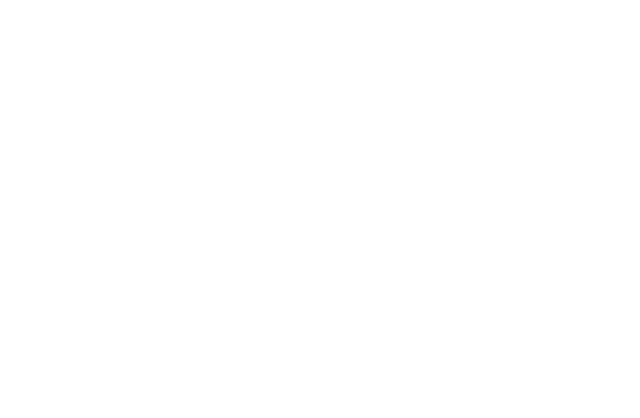
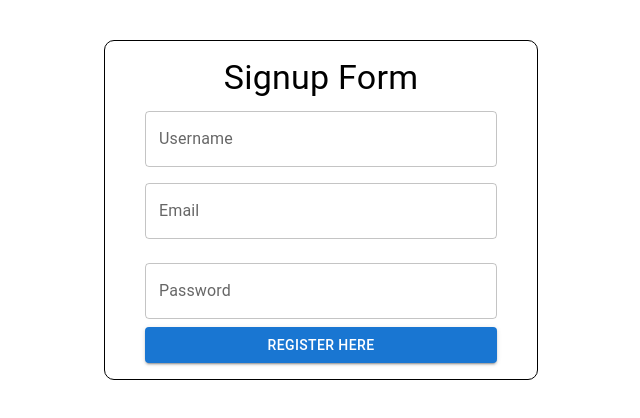
Before and after one commit to 01Hari01/reacthandson, a React (Create React App) app: page /signup in a window 1280 px wide. Before the commit this address had no page. Shown: the top 418 px of the page, without its empty margins (319-959 px from the left). Built offline with nearby package versions, Linux system fonts and the light colour scheme.

Commit message:
adding signin feature using firebase

```diff
--- a/src/App.js
+++ b/src/App.js
@@ -3,6 +3,8 @@ import { BrowserRouter as Router, Routes, Route } from 'react-router-dom';
 import Home from './components/pages/Home';
 import About from "./components/pages/Search/About";
 import Navbar from "./components/Navbar/Navbar";
+import Login from "./components/pages/Login/Login";
+import Signup from "./components/pages/Login/Signup";
 
 
 function App() {
@@ -12,6 +14,8 @@ function App() {
                 <Route path="/" element={<Navbar />} />
                 <Route path="/about" element={<About />} />
                 <Route path="/home" element={<Home />} />
+                <Route path="/login" element={<Login />} />
+                <Route path="/signup" element={<Signup />} />
             </Routes>
         </Router>
     );
--- /dev/null
+++ b/src/components/pages/Login/Login.js
@@ -0,0 +1,83 @@
+import React, {useState} from 'react';
+import {useForm} from "react-hook-form";
+import {Container, InputLabel, TextField, Box, Button, Typography} from "@mui/material";
+import {auth} from "./firebase"
+import styled from "styled-components";
+import {useNavigate} from "react-router-dom";
+
+
+const Login=()=> {
+    const [loading,setLoading]=useState(false);
+    const {register,handleSubmit}=useForm();
+    const history=useNavigate();
+    const onSubmit=async (data)=>{
+        setLoading(true);
+        try{
+            const {email,password}=data;
+            await auth.signInWithEmailAndPassword(email,password);
+            history.push('/');
+            console.log(email,password);
+            setLoading(false)
+
+        }
+        catch (error){
+            console.log(error,loading);
+        }
+    }
+
+    return (
+        <>
+            <Box sx={{
+                display: 'flex',
+                flexDirection: 'column',
+                alignItems: 'center',
+                justifyContent: 'center',
+                height: '100vh',
+                width: '100vw',
+            }}>
+                <Box
+                    sx={{
+                        border: '1px solid black',
+                        borderRadius: '10px',
+                        padding: '1rem',
+                        maxWidth: '400px',
+                        margin: 'auto',
+                        marginTop: '2rem',
+                        backgroundColor: 'white',
+                    }}
+                >
+                    <Container component="main" maxWidth="xs">
+                        <Typography variant="h4" component="h1" gutterBottom>Login Here</Typography>
+                        <form onSubmit={handleSubmit(onSubmit)}>
+                            <InputLabel>Email:</InputLabel>
+                            <TextField
+                                fullWidth
+                                variant="outlined"
+                                margin="normal"
+                                {...register('email')}
+                                type="email"
+                                label="Please provide your email address"
+                            />
+                            <InputLabel>Password:</InputLabel>
+                            <TextField
+                                fullWidth
+                                variant="outlined"
+                                type="password"
+                                margin="normal"
+                                {...register('password')}
+                                label="Enter your password"
+                            /><br/>
+                            <Button fullWidth varinat="contained" color="primary" type="submit" disabled={loading}>Sign In</Button>
+                        </form>
+                    </Container>
+
+                </Box>
+
+
+            </Box>
+
+        </>
+    );
+}
+
+export default Login;
--- /dev/null
+++ b/src/components/pages/Login/Signup.js
@@ -0,0 +1,91 @@
+import {Box, Button, Container, TextField, Typography} from "@mui/material";
+import {useState} from "react";
+import {useForm} from "react-hook-form";
+import  {auth} from "./firebase";
+
+
+const Signup=()=>{
+    const [loading,setLoading]=useState(false);
+    const {register, handleSubmit} = useForm();
+    const onSignup=async(data)=>{
+        setLoading(true);
+        try{
+            const userCredential=await auth.createUserWithEmailAndPassword(
+                data.email,
+                data.password
+            );
+            const user=userCredential.user;
+            await user.sendEmailVerification();
+            await user.updateProfile({
+                displayName: data.username
+            });
+            console.log(user);
+
+        }
+        catch (error) {
+            console.log("error",error);
+        }
+        finally{
+            setLoading(false);
+        }
+    }
+
+
+
+    return(
+        <>
+            <Box
+                sx={{
+                    display: 'flex',
+                    flexDirection: 'column',
+                    justifyContent: 'center',
+                    alignItems: 'center',
+                    width: '100%',
+
+                }}>
+                <Box sx={{
+                    border: '1px solid black',
+                    borderRadius: '10px',
+                    padding: '1rem',
+                    maxWidth: '400px',
+                    margin: 'auto',
+                    marginTop: '2rem',
+                    backgroundColor: 'white',
+
+                }}>
+                    <Typography sx={{textAlign:"center"}} variant="h4" component="h2" gutterBottom>Signup Form</Typography>
+                    <Container>
+                        <form onSubmit={handleSubmit(onSignup)}>
+                        <TextField
+                            fullWidth
+                            name="username"
+                            label="Username"
+                            variant="outlined"
+                            {...register("username")}
+                        />
+                        <TextField
+                            fullWidth
+                            name="email"
+                            type="email"
+                            label="Email"
+                            {...register("email")}
+                            variant="outlined"
+                            margin="normal"
+                            />
+                        <TextField
+                            fullWidth
+                            name="password"
+                            type="password"
+                            label="Password"
+                            {...register("password")}
+                            variant="outlined"
+                            margin="normal"
+                            />
+                        <Button fullWidth variant="contained" color="primary" type="submit" disabled={loading}>Register here</Button>
+                        </form>
+                    </Container>
+                </Box>
+            </Box>
+    </>)
+}
+export default Signup;
--- /dev/null
+++ b/src/components/pages/Login/firebase.js
@@ -0,0 +1,16 @@
+import { initializeApp } from "firebase/app";
+import { getAuth, createUserWithEmailAndPassword } from "firebase/auth";
+import { getFirestore } from "firebase/firestore";
+
+const firebaseApp = initializeApp({
+    apiKey: "AIzaSyBYf9VT-9JKvLURE84rhK01GLqlTcsZ7ZI",
+    authDomain: "clone-9e848.firebaseapp.com",
+    projectId: "clone-9e848",
+    storageBucket: "clone-9e848.appspot.com",
+    messagingSenderId: "676213411965"
+})
+
+export const auth = getAuth();
+export const db = getFirestore();
+export const createUser = createUserWithEmailAndPassword;
+export default firebaseApp;
```
